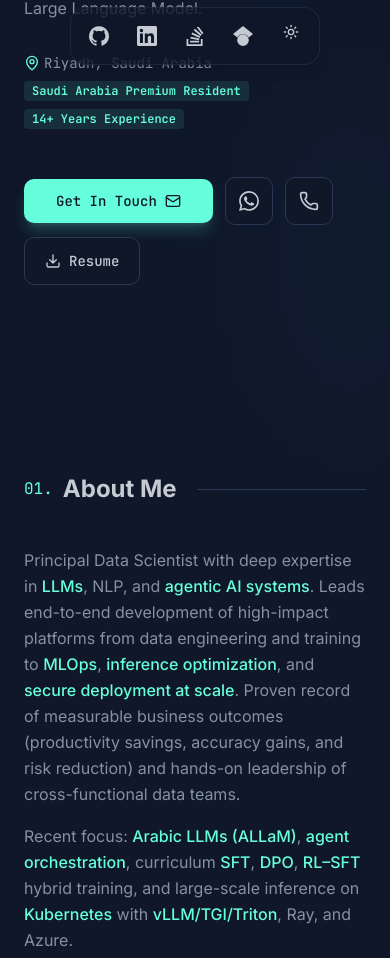
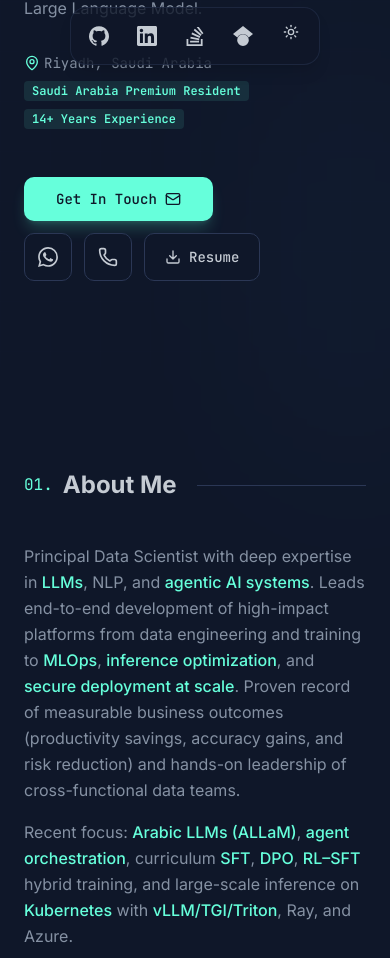
Before and after one commit to jerilkuriakose/jerilkuriakose.github.io, a Next.js app: page / in a window 390 px wide. Shown: the part 749-1707 px from the top of the page. Built offline with nearby package versions, Linux system fonts and the light colour scheme.

Commit message:
Improve mobile button layout in hero section
- Stack buttons on mobile: Get In Touch on first row, secondary buttons on second row
- Keep desktop layout unchanged (all buttons inline)
- Group WhatsApp, Phone, Resume buttons together so they stay on same row

```diff
--- a/app/page.tsx
+++ b/app/page.tsx
@@ -262,7 +262,7 @@ export default function Home() {
 
             {/* CTA Buttons - Redesigned */}
             <BlurFade delay={BLUR_FADE_DELAY * 6}>
-              <div className="flex flex-wrap items-center gap-3 pt-4">
+              <div className="flex flex-col sm:flex-row sm:flex-wrap items-start sm:items-center gap-3 pt-4">
                 {/* Primary CTA - Filled */}
                 <Button
                   asChild
@@ -275,7 +275,8 @@ export default function Home() {
                   </Link>
                 </Button>
 
-                {/* Icon buttons - inline with wrap */}
+                {/* Secondary buttons - grouped together */}
+                <div className="flex items-center gap-3">
                   <Button
                     asChild
                     variant="outline"
@@ -311,6 +312,7 @@ export default function Home() {
                       <span>Resume</span>
                     </Link>
                   </Button>
+                </div>
               </div>
             </BlurFade>
           </div>
```
Lines whose indentation alone changed are shown as unchanged.
